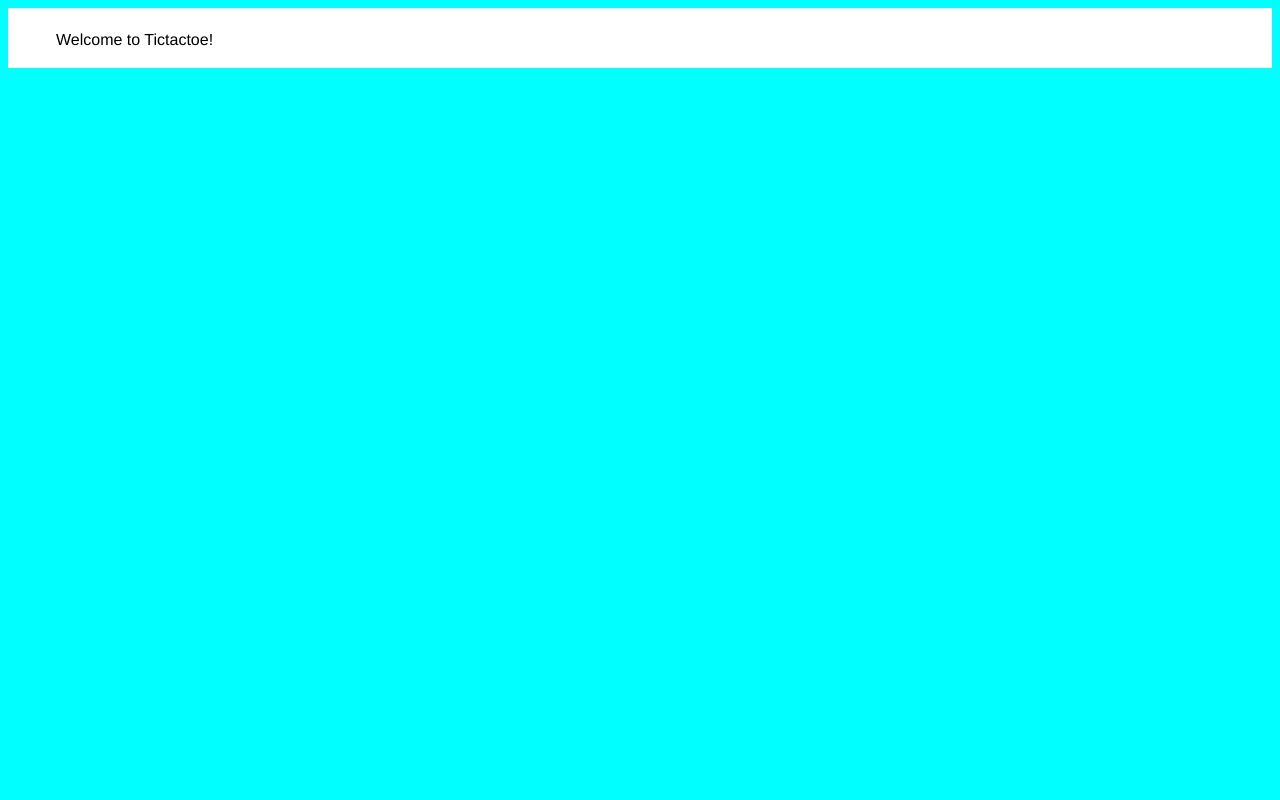
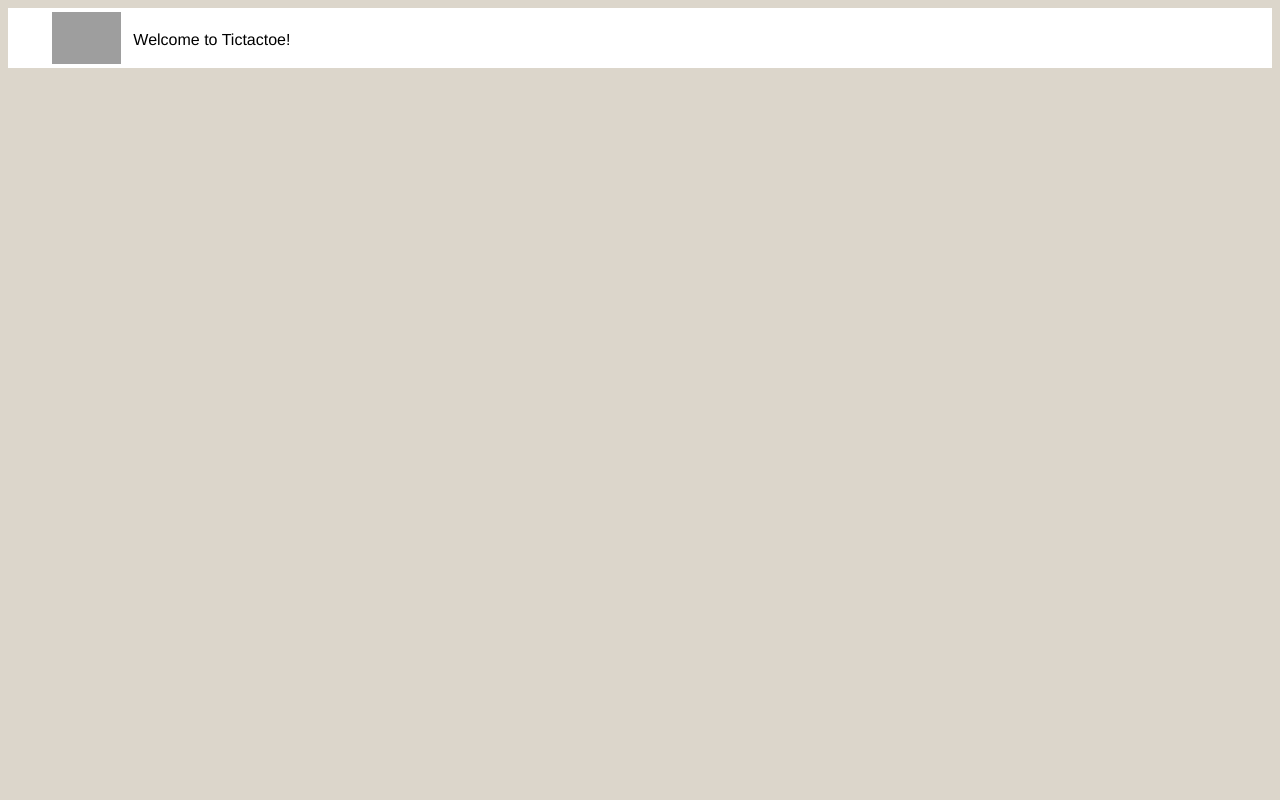
Before and after one commit to pmuldoon86/machine-learning, a Django app: page / in a window 1280 px wide. Run offline with Django 3.2, Linux system fonts and the light colour scheme; grey boxes are pictures that could not be loaded.

Commit message:
added photo to front page

```diff
--- a/master-folder/ttt/static/ttt/style.css
+++ b/master-folder/ttt/static/ttt/style.css
@@ -1,5 +1,5 @@
 body {
-  background-color: #00FFFF;
+  background-color: #DCD6CB
 }
 html {
   font-family: "Neue Helvetica", Helvetica;
--- a/master-folder/ttt/templates/ttt/index.html
+++ b/master-folder/ttt/templates/ttt/index.html
@@ -6,6 +6,7 @@
 
 <nav>
   <ul>
+    <img src="http://i.imgur.com/qBR0s9O.jpg" title="source: imgur.com" class = 'nav-logo'/>
     <li>
       Welcome to Tictactoe!
     </li>
```
